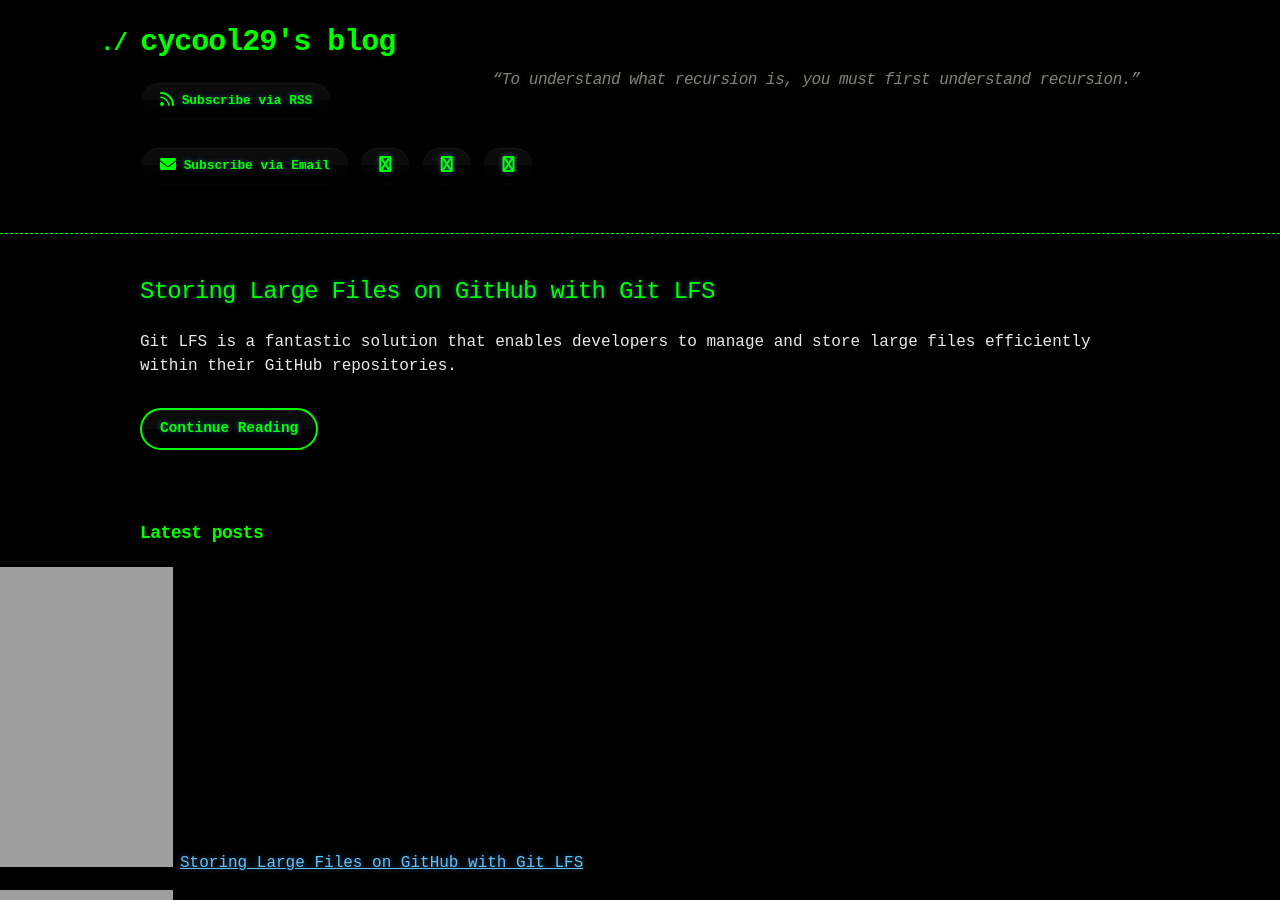
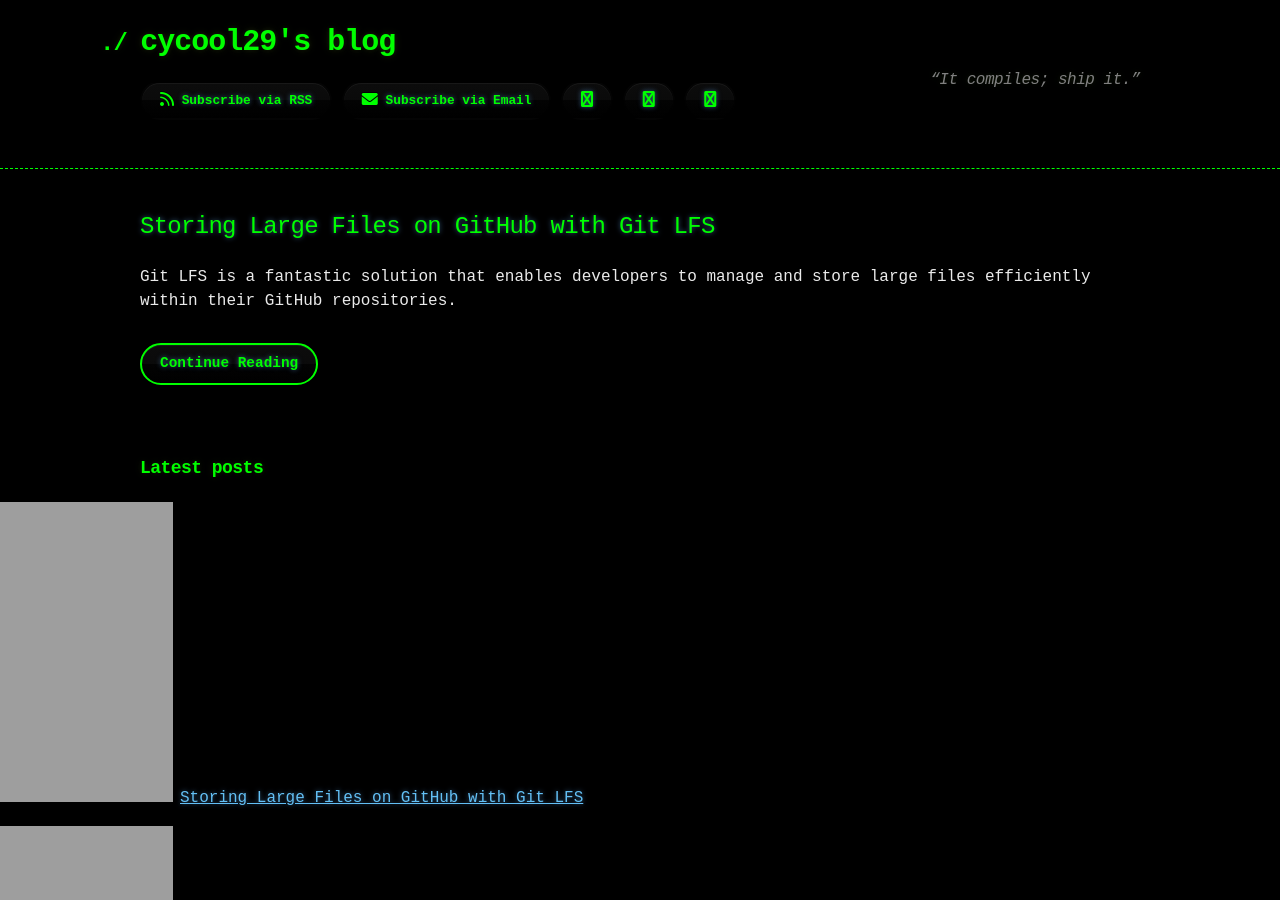
Before and after one commit to cycool29/cycool29.github.io, a Jekyll site: the page built from index.md, in a window 1280 px wide and 900 px high. Built offline with Jekyll 4.4.1, drawn with Linux system fonts in a browser that asks for light colours; a style sheet for code colours, icons or effects is not loaded.

Commit message:
Update quotes

```diff
--- a/_config.yml
+++ b/_config.yml
@@ -1,5 +1,5 @@
 title: cycool29's blog
-description: "“To understand what recursion is, you must first understand recursion.” "
+description: "“It compiles; ship it.” "
 bio: A high school student. Intermediate in Python, Git, Bash. Learning JavaScript. He/Him. "
 author: cycool29
 url: https://cycool29.github.io
```
